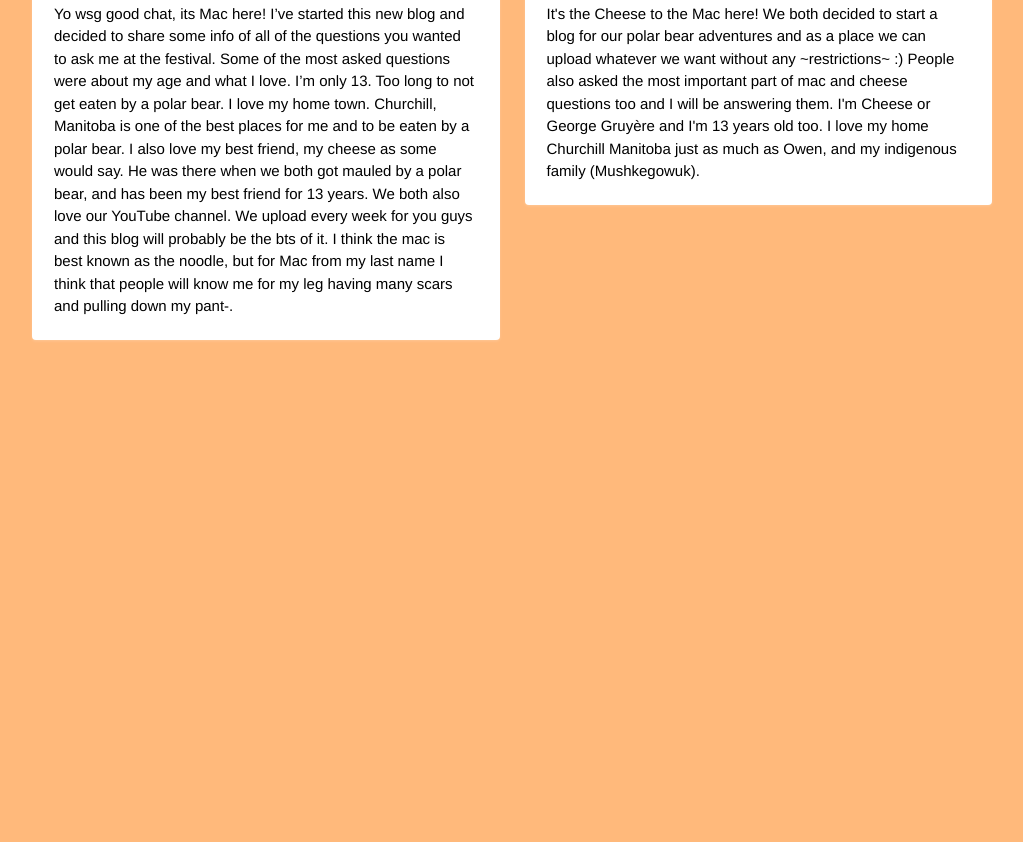
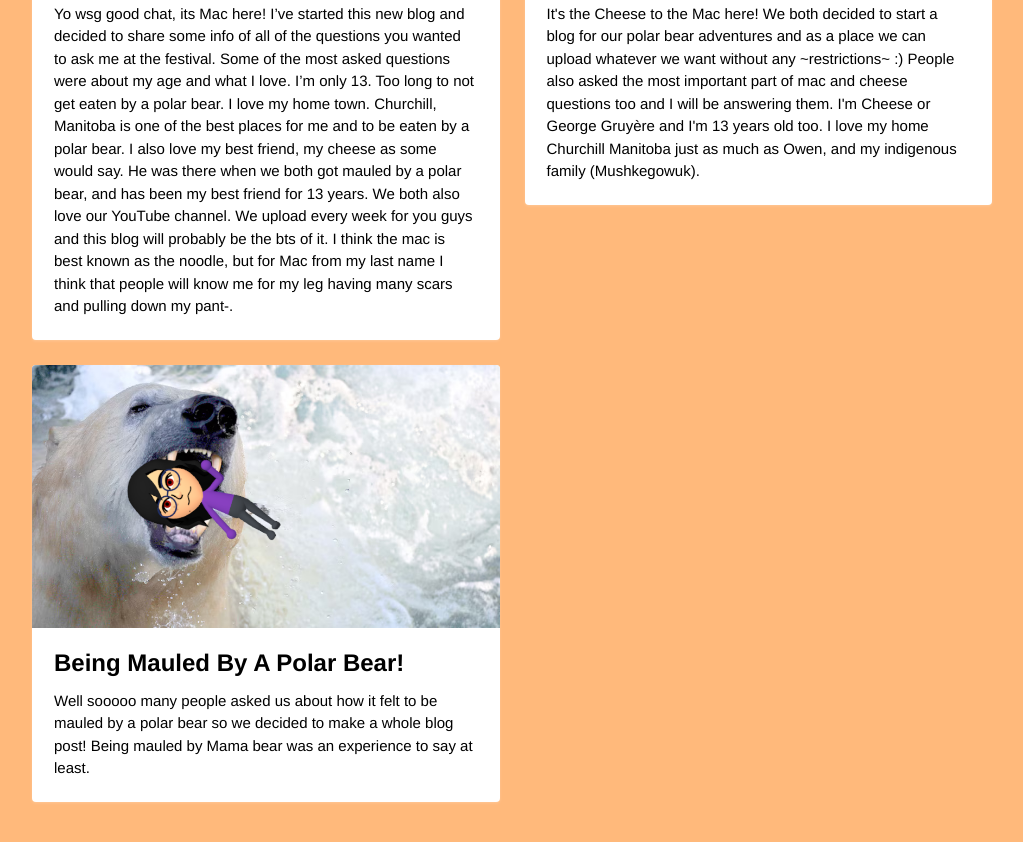
Before and after one commit to smieyu/macb, a plain HTML site: page index.html in a window 1280 px wide. Shown: the part 685-1527 px from the top of the page, without its empty margins (128-1151 px from the left). Before the commit the page ends 1085 px from the top, so only its background shows below. Drawn offline with Linux system fonts and the light colour scheme.

Commit message:
BEAR | 19/11 10:37

```diff
--- a/index.html
+++ b/index.html
@@ -35,7 +35,17 @@
         <p>It's the Cheese to the Mac here! We both decided to start a blog for our polar bear adventures and as a place we can upload whatever we want without any ~restrictions~ :)
 People also asked the most important part of mac and cheese questions too and I will be answering them. I'm Cheese or George Gruyère and I'm 13 years old too. I love my home Churchill Manitoba just as much as Owen, and my indigenous family (Mushkegowuk).
 </p>
-    </div>
+</div>
+</article>
+
+
+<article class="post">
+    <figure class="full"><img src="media/PLACEHOLDER_BEAR.png"alt=/figure>
+    <div class="post-body">
+        <h2>Being Mauled By A Polar Bear!</h2>
+        <p>Well sooooo many people asked us about how it felt to be mauled by a polar bear so we decided to make a whole blog post! Being mauled by Mama bear was an experience to say at least.
+</p>
+</div>
 </article>
 
 </body>
```
Also changed, not shown: media/PLACEHOLDER_BEAR.png (added).
